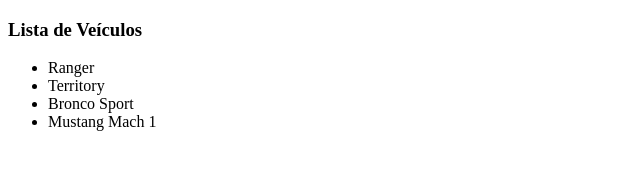
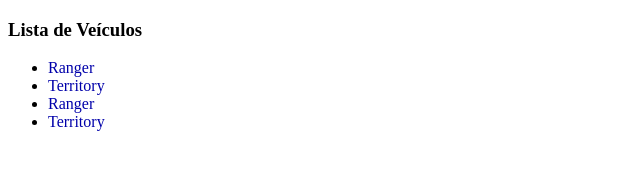
Before and after one commit to Raymond0817/desafio-sprint, a plain HTML site: page index.html in a window 1280 px wide. Shown: the whole page, without its empty margins (0-640 px from the left). Drawn offline with Linux system fonts and the light colour scheme.

Commit message:
coloquei o texto em cor azul

```diff
--- a/index.html
+++ b/index.html
@@ -10,10 +10,10 @@
 			<section>
 				<h3> Lista de Veículos </h3>
 				<ul>
-					<li>Ranger</li>
-					<li>Territory</li>
-					<li>Bronco Sport</li>
-					<li>Mustang Mach 1</li>
+					<li><font color="#0000AA">Ranger </font></li>
+					<li><font color="#0000AA">Territory</font></li>
+					<li><font color="#0000AA">Ranger </font></li>
+					<li><font color="#0000AA">Territory</font></li>
 				</ul>
 			</section>
 		</main>
```
